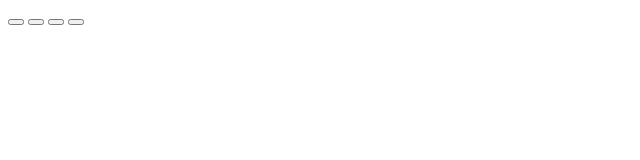
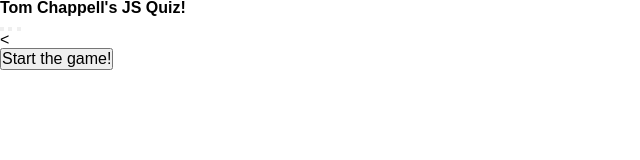
Before and after one commit to choonchy/js-quiz, a plain HTML site: page index.html in a window 1280 px wide. Shown: the whole page, without its empty margins (0-640 px from the left). Drawn offline with Linux system fonts and the light colour scheme.

Commit message:
finalising code

```diff
--- a/index.html
+++ b/index.html
@@ -4,19 +4,31 @@
     <meta charset="UTF-8">
     <meta http-equiv="X-UA-Compatible" content="IE=edge">
     <meta name="viewport" content="width=device-width, initial-scale=1.0">
-    <link rel="stylesheet" type="text/css" src="assets/css/reset.css">
-    <link rel="stylesheet" type="text/css" src="assets/css/style.css">
+    <link rel="stylesheet" type="text/css" href="assets/css/reset.css">
+    <link rel="stylesheet" type="text/css" href="assets/css/style.css">
     <title>Week 4: Coding Quiz</title>
 </head>
 <body>
     <div class="container">
-        <div class="question-container hide">
-            <div class=answers>
-                <button id="start-btn"></button>
-                <button id="answer-btn answer-a"></button>
-                <button id="answer answer-b"></button>
-                <button id="answer answer-c"></button>
+        <h1>Tom Chappell's JS Quiz!</h1>
+        <div class="hide" id="question-container">
+            <div id="timer"></div>
+            <div id="score"></div>
+            <div id="question"></div>
+            <div class="btn-grid" id="answers">
+                <button class="btn" id="answer-a"></button>
+                <button class="btn" id="answer-b"></button>
+                <button class="btn" id="answer-c"></button>
             </div>
+        </div>
+        <div id="endgame">
+            <div id="player-score"></div>
+            <
+            <ol id="high-scores">
+            </ol>
+        </div>
+        <div class="controls">
+            <button class="btn" id="start-btn">Start the game!</button>
         </div>
     </div>
     <script src="assets/js/script.js"></script>
```
